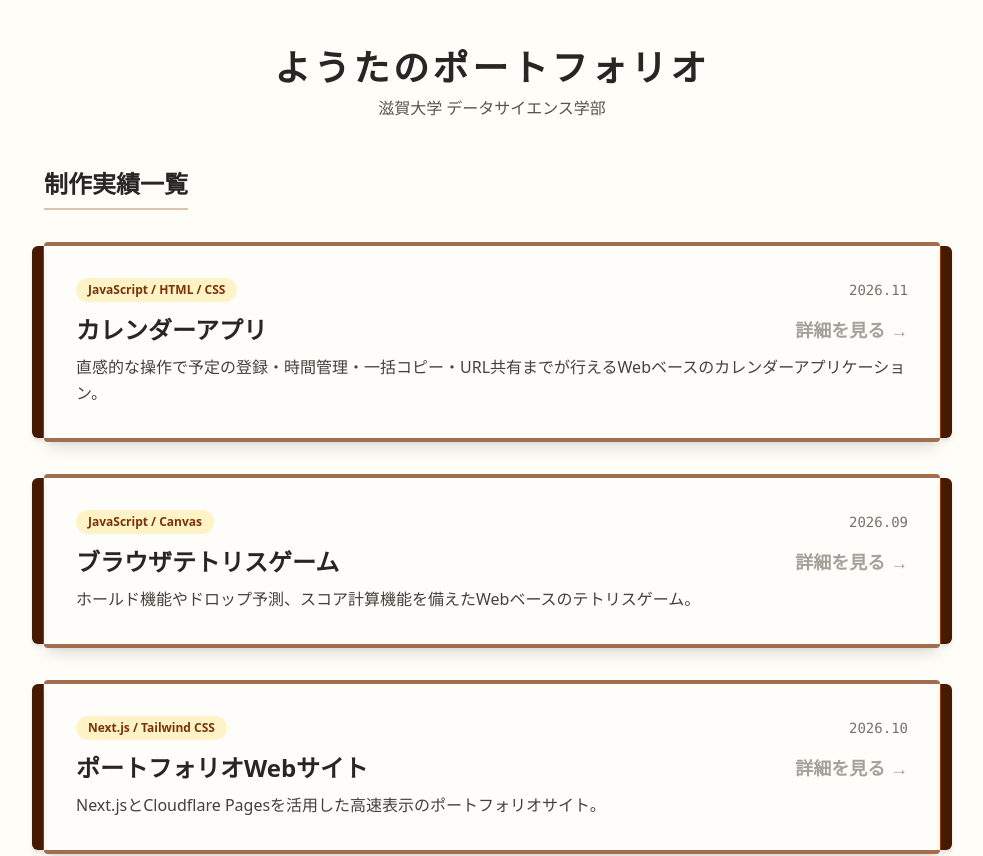
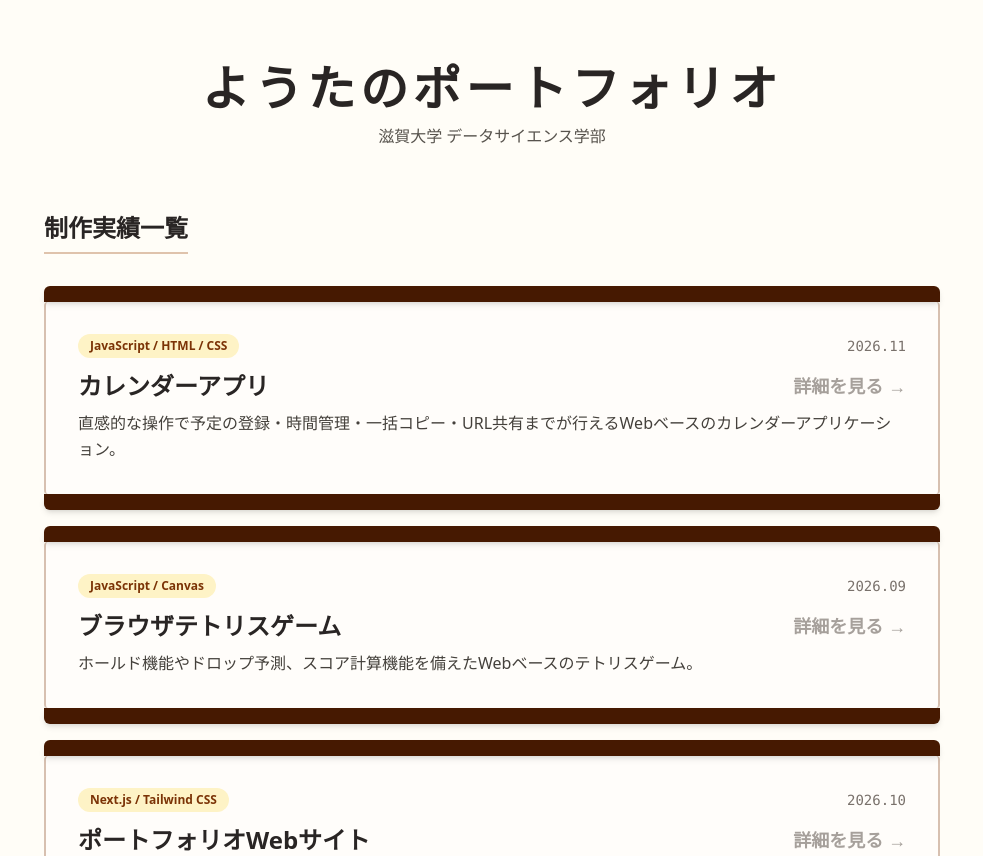
Before and after one commit to you1123242/my-portfolio, a Next.js app: page / in a window 1280 px wide. Shown: the top 856 px of the page, without its empty margins (148-1131 px from the left). Built offline with nearby package versions, Linux system fonts and the light colour scheme.

Commit message:
Update page.tsx

```diff
--- a/src/app/page.tsx
+++ b/src/app/page.tsx
@@ -1,4 +1,5 @@
 import Link from 'next/link';
+import ScrollCard from '@/components/ScrollCard';
 
 export default function Home() {
   const projects = [
@@ -26,30 +27,28 @@ export default function Home() {
   ];
 
   return (
-    <main className="min-h-screen bg-amber-50/40 py-12 px-4 sm:px-8">
+    <main className="min-h-screen bg-amber-50/40 py-16 px-4 sm:px-8 overflow-hidden">
       <div className="max-w-4xl mx-auto">
-        <header className="text-center mb-12">
-          <h1 className="text-4xl font-bold tracking-widest text-stone-800 mb-2">
+        <header className="text-center mb-16">
+          <h1 className="text-4xl sm:text-5xl font-bold tracking-widest text-stone-800 mb-3">
             ようたのポートフォリオ
           </h1>
           <p className="text-stone-600 font-medium">滋賀大学 データサイエンス学部</p>
         </header>
 
         <section>
-          <h2 className="text-2xl font-bold text-stone-800 mb-8 border-b-2 border-amber-800/30 pb-2 inline-block">
+          <h2 className="text-2xl font-bold text-stone-800 mb-12 border-b-2 border-amber-800/30 pb-2 inline-block">
             制作実績一覧
           </h2>
 
-          <div className="flex flex-col gap-8">
+          <div className="flex flex-col gap-12">
             {projects.map((project) => (
+              /* ScrollCard で囲むことで、スクロール時に巻物が広がります */
+              <ScrollCard key={project.id}>
                 <Link
-                key={project.id}
                   href={`/works/${project.id}`}
-                className="group block relative bg-[#fffdfa] border-y-4 border-amber-900/70 shadow-lg rounded-sm p-6 sm:p-8 transition-all hover:-translate-y-1 hover:shadow-xl"
+                  className="group block transition-all"
                 >
-                <div className="absolute top-0 -left-3 bottom-0 w-3 bg-amber-950 rounded-l-md shadow-md border-r border-amber-800"></div>
-                <div className="absolute top-0 -right-3 bottom-0 w-3 bg-amber-950 rounded-r-md shadow-md border-l border-amber-800"></div>
-
                   <div className="flex flex-col sm:flex-row sm:items-center justify-between gap-2 mb-3">
                     <span className="text-xs font-bold text-amber-900 bg-amber-100 px-3 py-1 rounded-full w-fit">
                       {project.category}
@@ -67,6 +66,7 @@ export default function Home() {
                     {project.desc}
                   </p>
                 </Link>
+              </ScrollCard>
             ))}
           </div>
         </section>
```
Lines whose indentation alone changed are shown as unchanged.
